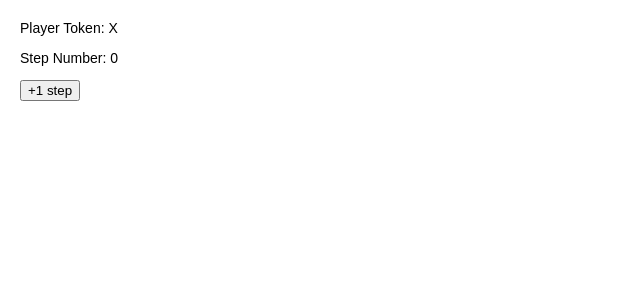
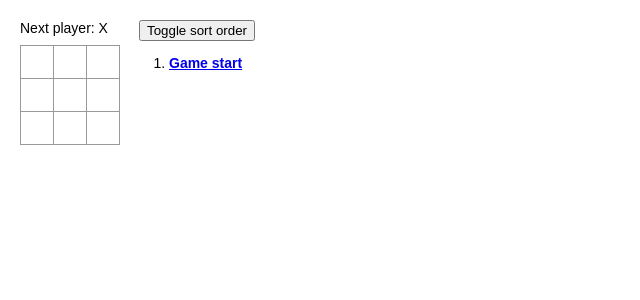
Before and after one commit to demoran23/mobx-react-tutorial, a React (Create React App) app: page / in a window 1280 px wide. Shown: the top 300 px of the page, without its empty margins (0-640 px from the left). Built offline with nearby package versions, Linux system fonts and the light colour scheme.

Commit message:
Game displays info from store
Game displays info from store, responds to clicks, wins game.  Clicking on history doesn't work.

```diff
--- a/src/components/Game/index.js
+++ b/src/components/Game/index.js
@@ -1,49 +1,62 @@
 import React from 'react';
 import Board from '../Board'
-export default class Game extends React.Component {
-    constructor() {
+import {observer} from 'mobx-react';
+const Game = observer(class Game extends React.Component {
+    constructor({store}) {
         super();
-        this.state = {
-            history: [{
-                squares: Array(9).fill(null)
-            }],
-            playerToken: 'X',
-            winner: null,
-            stepNumber: 0,
-            sortMovesDescending: false
-        };
+        // this.state = {
+        //     history: [{
+        //         squares: Array(9).fill(null)
+        //     }],
+        //     playerToken: 'X',
+        //     winner: null,
+        //     stepNumber: 0,
+        //     sortMovesDescending: false
+        // };
+        this.store = store;
     }
 
+    store;
+
     handleClick(i) {
-        const history = this.state.history;
-        const current = history[this.state.stepNumber];
-        const squares = current.squares.slice();
+        console.warn('Click!');
+        const history = this.store.history;
+        const current = history[this.store.stepNumber];
+        const squares = current.squares;
 
         // If someone has already won the game or played in this square, ignore the click
-        if (this.state.winner != null || squares[i] != null) {
+        if (this.store.winner != null || squares[i] != null) {
+            console.log('Nothing has changed, aborting click.');
             return;
         }
 
-        const stepNumber = this.state.history.length;
+        const stepNumber = this.store.history.length;
 
-        squares[i] = this.state.playerToken;
+        squares[i] = this.store.playerToken;
         let winInfo = this.calculateWinInfo(squares);
-        this.setState({
-            history: this.state.history.concat([{
-                squares: squares
-            }]),
-            stepNumber: stepNumber,
-            playerToken: this.state.playerToken === 'X' ? 'O' : 'X',
-            winner: winInfo.winner,
-            winningSquares: winInfo.winningSquares
-        });
+        this.store.history.push({squares});
+        this.store.stepNumber = stepNumber;
+        this.store.playerToken = this.store.playerToken === 'X' ? 'O' : 'X';
+        this.store.winner = winInfo.winner;
+        this.store.winningSquares = winInfo.winningSquares;
+        // this.setState({
+        //     history: this.store.history.concat([{
+        //         squares: squares
+        //     }]),
+        //     stepNumber: stepNumber,
+        //     playerToken: this.store.playerToken === 'X' ? 'O' : 'X',
+        //     winner: winInfo.winner,
+        //     winningSquares: winInfo.winningSquares
+        // });
     }
 
     jumpTo(step) {
-        this.setState({
-            stepNumber: step,
-            playerToken: (step % 2) ? 'X' : 'O',
-        });
+        this.store.stepNumber = step;
+        this.store.playerToken = (step % 2) ? 'X' : 'O';
+        // this.setState({
+        //     stepNumber: step,
+        //     playerToken: (step % 2) ? 'X' : 'O',
+        // });
     }
 
     calculateWinInfo(squares) {
@@ -72,12 +85,12 @@ export default class Game extends React.Component {
     }
 
     render() {
-        let moves = this.state.history.map((step, move) => {
+        let moves = this.store.history.map((step, move) => {
             const desc = move ?
             'Move #' + move :
                 'Game start';
 
-            let isCurrentStep = move === this.state.stepNumber;
+            let isCurrentStep = move === this.store.stepNumber;
 
             if (isCurrentStep)
                 return (
@@ -94,24 +107,25 @@ export default class Game extends React.Component {
 
         });
 
-        if (this.state.sortMovesDescending){
+        if (this.store.sortMovesDescending){
             moves = moves.reverse();
         }
-        const current = this.state.history[this.state.stepNumber].squares;
+
+        const current = this.store.history[this.store.stepNumber].squares;
 
         return (
 
             <div className="game">
                 <div className="game-board">
                     <Board squares={current}
-                           playerToken={this.state.playerToken}
-                           winner={this.state.winner}
-                           winningSquares={this.state.winningSquares}
+                           playerToken={this.store.playerToken}
+                           winner={this.store.winner}
+                           winningSquares={this.store.winningSquares}
                            onClick={(i) => this.handleClick(i)}/>
                 </div>
                 <div className="game-info">
                     <div>{/* status */}</div>
-                    <button onClick={() => this.setState({ sortMovesDescending : !this.state.sortMovesDescending})}>
+                    <button onClick={() => this.store.sortMovesDescending = !this.store.sortMovesDescending}>
                         Toggle sort order
                     </button>
                     <ol>{moves}</ol>
@@ -120,4 +134,6 @@ export default class Game extends React.Component {
         );
     }
 
-}
+});
+
+export default Game;
--- a/src/index.js
+++ b/src/index.js
@@ -1,11 +1,11 @@
 import React from 'react';
 import ReactDOM from 'react-dom';
-//import Game from './components/Game';
+import Game from './components/Game';
 import './index.css';
-import StoreView from './components/StoreView';
+//import StoreView from './components/StoreView';
 import store from './store'
 
 ReactDOM.render(
-    <StoreView store={store} />,
+    <Game store={store} />,
     document.getElementById('root')
 );
--- a/src/store.js
+++ b/src/store.js
@@ -1,16 +1,21 @@
-import {extendObservable} from "mobx";
+import {extendObservable, observable} from "mobx";
 export class Store {
     constructor() {
         extendObservable(this, {
+            history: [{
+                squares: observable(Array(9).fill(null))
+            }],
             playerToken: 'X',
+            winner: null,
             stepNumber: 0,
+            sortMovesDescending: false
         });
     }
-    // history;
+    history;
     playerToken;
-    // winner;
+    winner;
     stepNumber;
-    // sortMovesDescending;
+    sortMovesDescending;
 
     incrementStepNumber(){
         console.log("Incrementing!")
```
